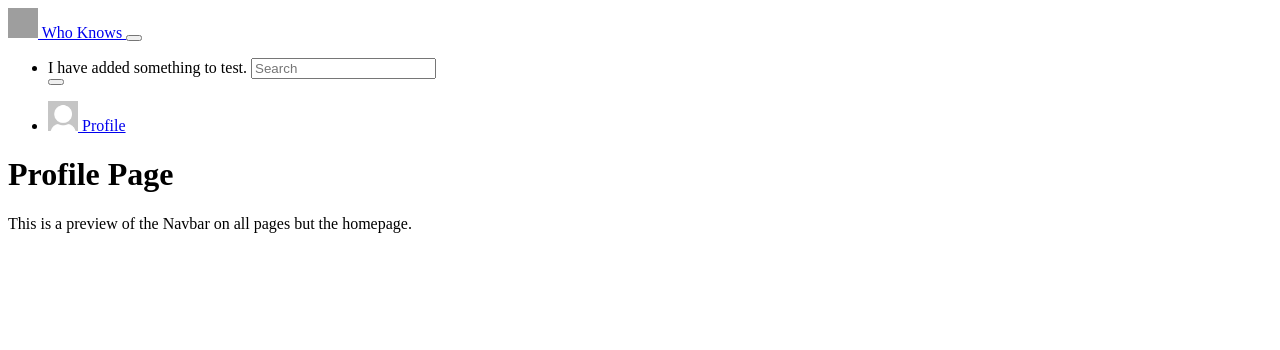
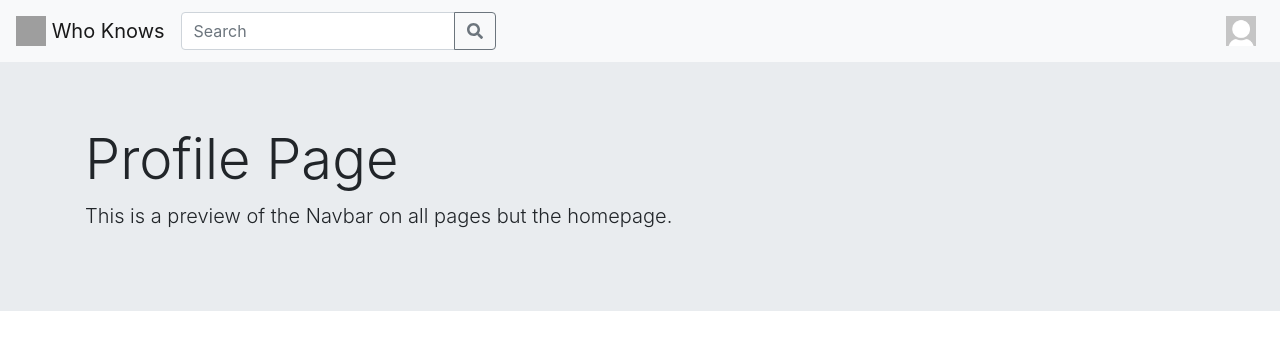
Before and after one commit to 19007361/CS334GroupProject, a Flask app: page /p/ in a window 1280 px wide. Shown: the top 350 px of the page. Run offline with Flask 2, Linux system fonts and the light colour scheme; some libraries are stand-ins or nearby versions; grey boxes are pictures that could not be loaded.

Commit message:
Revert "Added content of profile.html to a body and meta tag, included bootstrap in the meta tag, set charset to UTF-8 etc"
This reverts commit 4fb9927936b57f564d92a9cbfcbad94d73e873b2.

```diff
--- a/Web/WhoKnows/templates/profile.html
+++ b/Web/WhoKnows/templates/profile.html
@@ -1,13 +1,4 @@
-
-<head>
-  <meta charset="UTF-8">
-  <meta name="viewport" content="width=device-width, initial-scale=1.0">
-  <title>Profile</title>
-  <link ref="stylesheet" href="static/bootstrap.css">
-  <link ref="stylesheet" href="static/main.css">
-</head>
-<body>
-  <!--{% extends 'layout.html' %} --> <!-- Commented out for now so that it does not print on the page anymore -->
+{% extends 'layout.html' %}
 
 {% block body %}
 <div class="jumbotron jumbotron-fluid">
@@ -29,7 +20,6 @@
 -->
 <li class="nav-item">
   <div class="input-group">
-      I have added something to test.
     <input type="text" class="form-control" placeholder="Search" aria-label="Recipient's username" aria-describedby="basic-addon2">
     <div class="input-group-append">
       <button class="btn btn-outline-secondary" type="button"><i class="fa fa-search"></i></button>
@@ -51,4 +41,3 @@
 {% block title %}
 Profile Page
 {% endblock %}
-</body>
```
Lines whose indentation alone changed are shown as unchanged.
